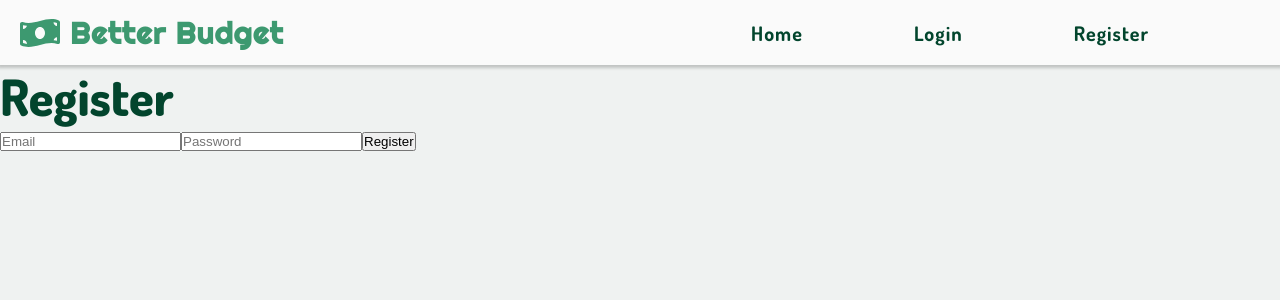
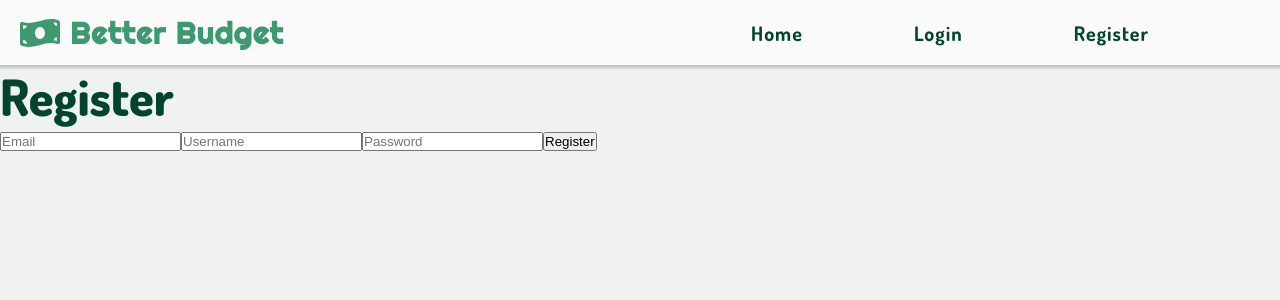
Before and after one commit to JohnSebastian3/better-budget, a React (Create React App) app in the folder client/: page /register in a window 1280 px wide. Shown: the top 300 px of the page. Built offline with nearby package versions, Linux system fonts and the light colour scheme; no server answers; a web font is replaced by a local one.

Commit message:
Add username input

```diff
--- a/client/src/pages/Register/Register.tsx
+++ b/client/src/pages/Register/Register.tsx
@@ -2,35 +2,63 @@ import React, { useState } from "react";
 import axios from "axios";
 
 export default function Register() {
-
-  const [email, setEmail] = useState<string>('');
-  const [password, setPassword] = useState<string>('');
+  const [email, setEmail] = useState<string>("");
+  const [password, setPassword] = useState<string>("");
+  const [username, setUsername] = useState<string>("");
 
   const handleEmailChange = (event: React.ChangeEvent<HTMLInputElement>) => {
     setEmail(event.target.value);
-  }
+  };
 
   const handlePasswordChange = (event: React.ChangeEvent<HTMLInputElement>) => {
     setPassword(event.target.value);
-  }
+  };
+
+  const handleUsernameChange = (event: React.ChangeEvent<HTMLInputElement>) => {
+    setUsername(event.target.value);
+  };
 
   const register = () => {
-    axios.post('http://localhost:4000/register', {
+    axios
+      .post(
+        "http://localhost:4000/register",
+        {
           email,
-      password
-    }, {
-      withCredentials: true
-    }).then(res => {
-      if(res.data === 'OK') {
-        window.location.href = '/login';
+          username,
+          password,
+        },
+        {
+          withCredentials: true,
         }
-    })
+      )
+      .then((res) => {
+        if (res.data === "OK") {
+          window.location.href = "/login";
         }
+      });
+  };
 
-  return( <div>
+  return (
+    <div>
       <h1>Register</h1>
-    <input type="text" placeholder="Email" onChange={handleEmailChange}/>
-    <input type="password" placeholder="Password" onChange={handlePasswordChange}/>
+      <input
+        type="text"
+        placeholder="Email"
+        onChange={handleEmailChange}
+        value={email}
+      />
+      <input
+        type="text"
+        placeholder="Username"
+        onChange={handleUsernameChange}
+        value={username}
+      ></input>
+      <input
+        type="password"
+        placeholder="Password"
+        onChange={handlePasswordChange}
+        value={password}
+      />
       <button onClick={register}>Register</button>
     </div>
   );
```
Lines whose indentation alone changed are shown as unchanged.
